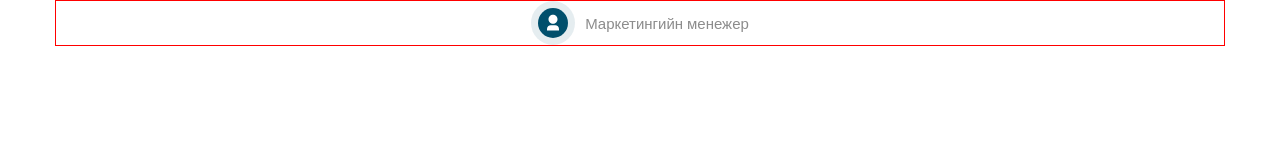
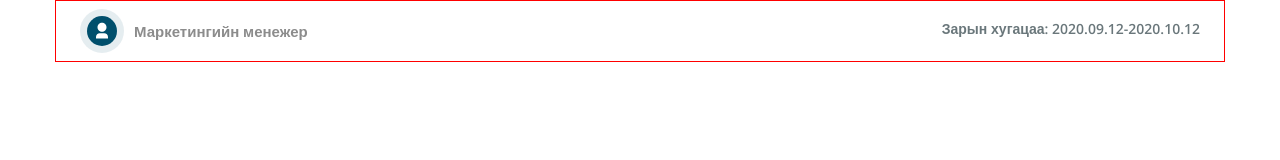
Before and after one commit to nxic/inv, a website: page recruitment.html in a window 1280 px wide. Drawn offline with nearby package versions, Linux system fonts and the light colour scheme.

Commit message:
recruitment in progress

```diff
--- a/css/scss/recruitment.scss
+++ b/css/scss/recruitment.scss
@@ -4,11 +4,18 @@
     margin: 0 auto;
 
     .job-detail {
-      .title {
-        & > p {
+      .header {
+        padding: 8px 24px;
+
+        .title {
           font-size: 16px;
           font-weight: 600;
           color: var(--color-black);
+        }
+        .date {
+          font-size: 14px;
+          font-weight: 600;
+          color: #6A777B;
         }
       }
       .items {
--- a/recruitment.html
+++ b/recruitment.html
@@ -11,17 +11,19 @@
   <div class="recruitment">
     <main class="border">
       <section class="job-detail">
-        <div class="title flex row center items-center space-between">
-          <div class="flex center items-center">
+        <div class="header flex space-between">
+          <div class="title flex center items-center">
             <svg class="mr-1" width="44" height="44" viewBox="0 0 44 44" fill="none" xmlns="http://www.w3.org/2000/svg">
               <circle opacity="0.1" cx="22" cy="22" r="22" fill="#004F6C"/>
               <circle cx="22" cy="22" r="15" fill="#004F6C"/>
               <path d="M28.0001 29.5H16.0001V28C16.0001 27.0054 16.3951 26.0516 17.0984 25.3484C17.8017 24.6451 18.7555 24.25 19.7501 24.25H24.2501C25.2446 24.25 26.1984 24.6451 26.9017 25.3484C27.605 26.0516 28.0001 27.0054 28.0001 28V29.5ZM22.0001 22.75C21.4091 22.75 20.8239 22.6336 20.278 22.4075C19.732 22.1813 19.2359 21.8498 18.8181 21.432C18.4002 21.0141 18.0687 20.518 17.8426 19.9721C17.6165 19.4261 17.5001 18.8409 17.5001 18.25C17.5001 17.6591 17.6165 17.0739 17.8426 16.5279C18.0687 15.982 18.4002 15.4859 18.8181 15.068C19.2359 14.6502 19.732 14.3187 20.278 14.0925C20.8239 13.8664 21.4091 13.75 22.0001 13.75C23.1935 13.75 24.3381 14.2241 25.182 15.068C26.026 15.9119 26.5001 17.0565 26.5001 18.25C26.5001 19.4435 26.026 20.5881 25.182 21.432C24.3381 22.2759 23.1935 22.75 22.0001 22.75Z" fill="white"/>
             </svg>
-            <p>Маркетингийн менежер</p>
+            <div class="date flex center items-center">
+              <p>Маркетингийн менежер</p>
+            </div>
           </div>
-          <p>
-
+          <p class="date">
+            Зарын хугацаа: 2020.09.12-2020.10.12
           </p>
         </div>
       </section>
```
Also changed, not shown: css/main.css, 1 other file.
